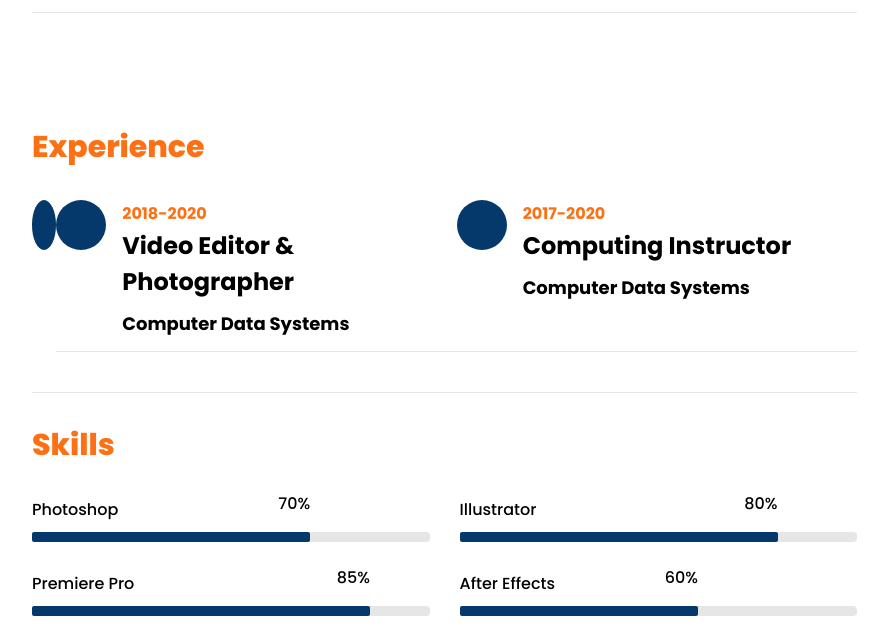
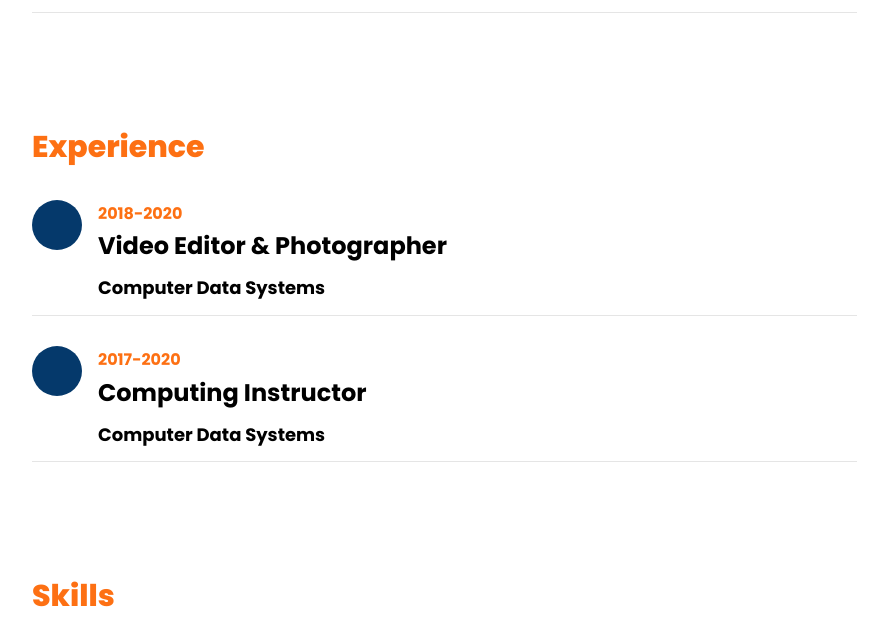
Before and after one commit to diegomonge21/sitio, a PHP site: page / in a window 1280 px wide. Shown: the part 1787-2420 px from the top of the page, without its empty margins (338-1226 px from the left). Run offline with PHP 8.4, Linux system fonts and the light colour scheme; some web fonts are replaced.

Commit message:
Experiencia
Experiencia personal

```diff
--- a/index.php
+++ b/index.php
@@ -144,11 +144,7 @@
 
 					  <div id="page-2" class= "page two">
 					  	<h2 class="heading">Experience</h2>
-					    <div class="resume-wrap d-flex ftco-animate">
-					    	<div class="icon d-flex align-items-center justify-content-center">
-					    		<span class="flaticon-ideas"></span>
-					    	</div>
-							<div class="resume-wrap d-flex ftco-animate">
+					   		<div class="resume-wrap d-flex ftco-animate">
 	    					<div class="icon d-flex align-items-center justify-content-center">
 					    		<span class="flaticon-ideas"></span>
 					    	</div>
```
